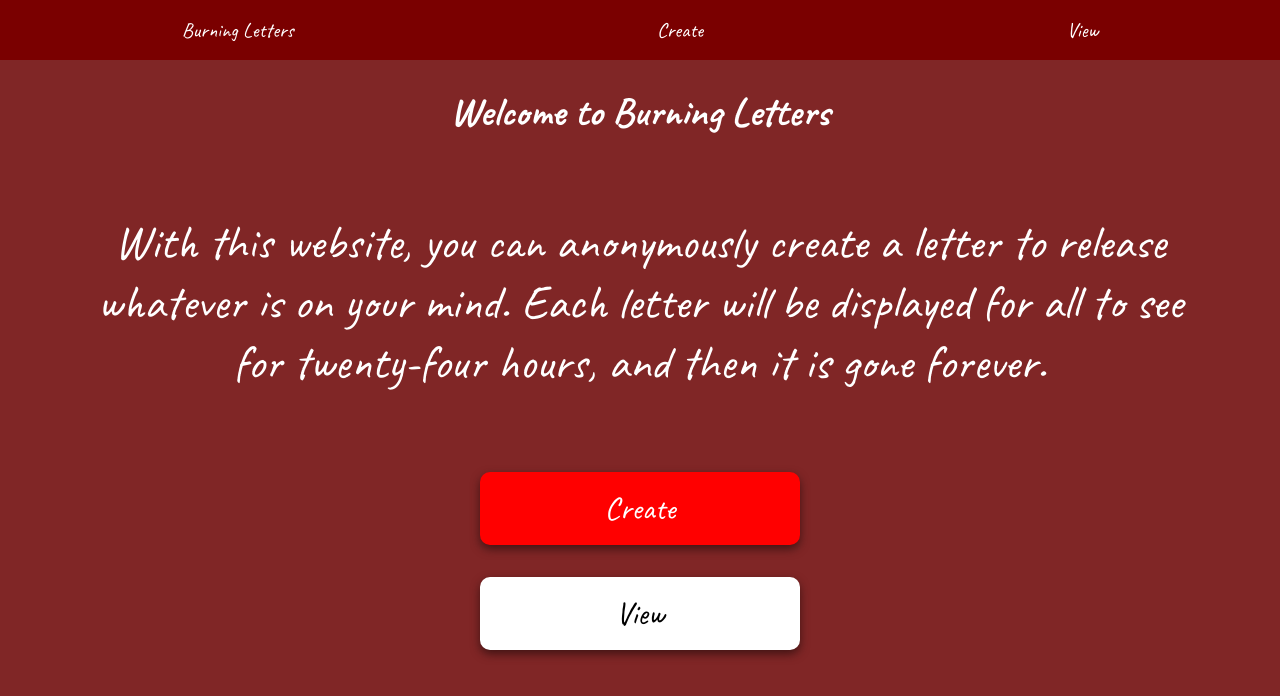
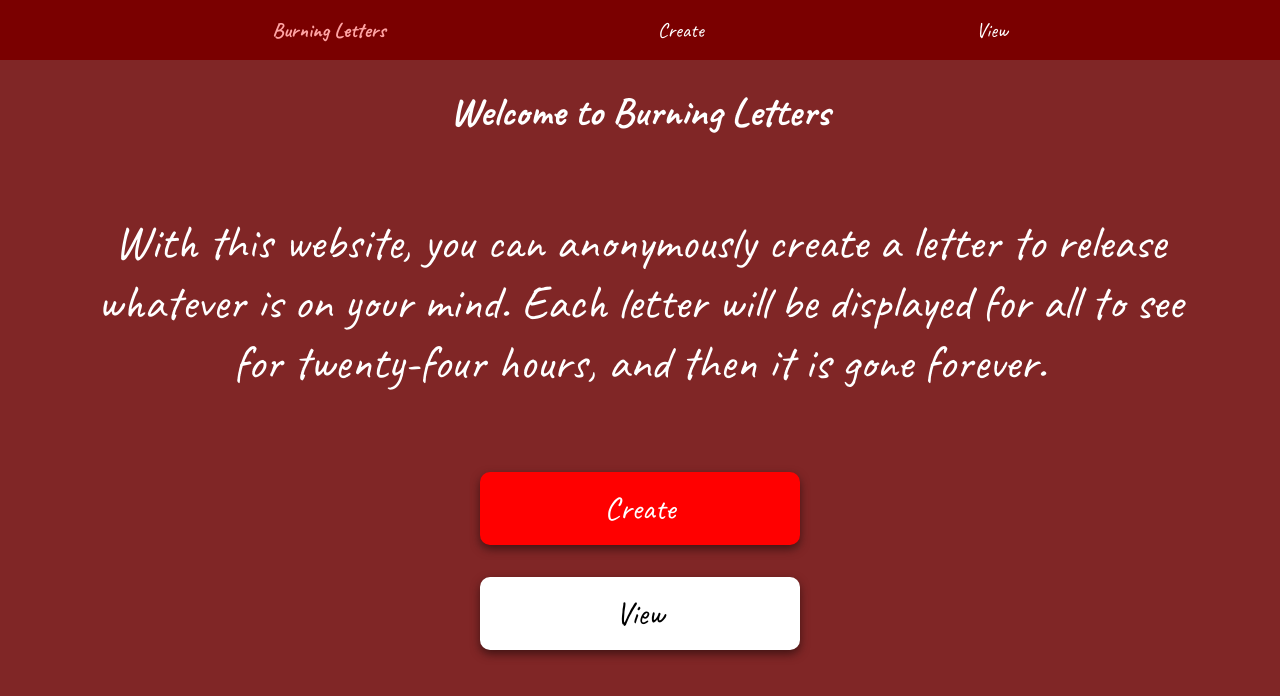
Before and after one commit to czcarrizales/burning-letters-project, a React (Create React App) app in the folder frontend/: page / in a window 1280 px wide. Shown: the top 696 px of the page. Built offline with nearby package versions, Linux system fonts and the light colour scheme; no server answers.

Commit message:
adding active nav links for navbar

```diff
--- a/frontend/src/Navbar.css
+++ b/frontend/src/Navbar.css
@@ -1,6 +1,6 @@
 .nav {
     display: flex;
-    justify-content: space-around;
+    justify-content: space-evenly;
     align-items: center;
     background-color: rgb(122, 0, 0);
     color: white;
@@ -16,3 +16,8 @@
 .nav a:hover {
     color: rgb(255, 142, 142);
 }
+
+.nav a.active {
+    color: rgb(255, 164, 164);
+    font-weight: bolder;
+}
--- a/frontend/src/Navbar.js
+++ b/frontend/src/Navbar.js
@@ -1,12 +1,12 @@
 import './Navbar.css';
-import { Link } from 'react-router-dom';
+import { Link, NavLink } from 'react-router-dom';
 
 function Navbar() {
   return (
     <div className='nav'>
-      <Link to={'/'}>Burning Letters</Link>
-      <Link to={'/create-letter'}>Create</Link>
-      <Link to={'/view-letter'}>View</Link>
+      <NavLink to={'/'}>Burning Letters</NavLink>
+      <NavLink to={'/create-letter'}>Create</NavLink>
+      <NavLink to={'/view-letter'}>View</NavLink>
     </div>
   );
 }
```
